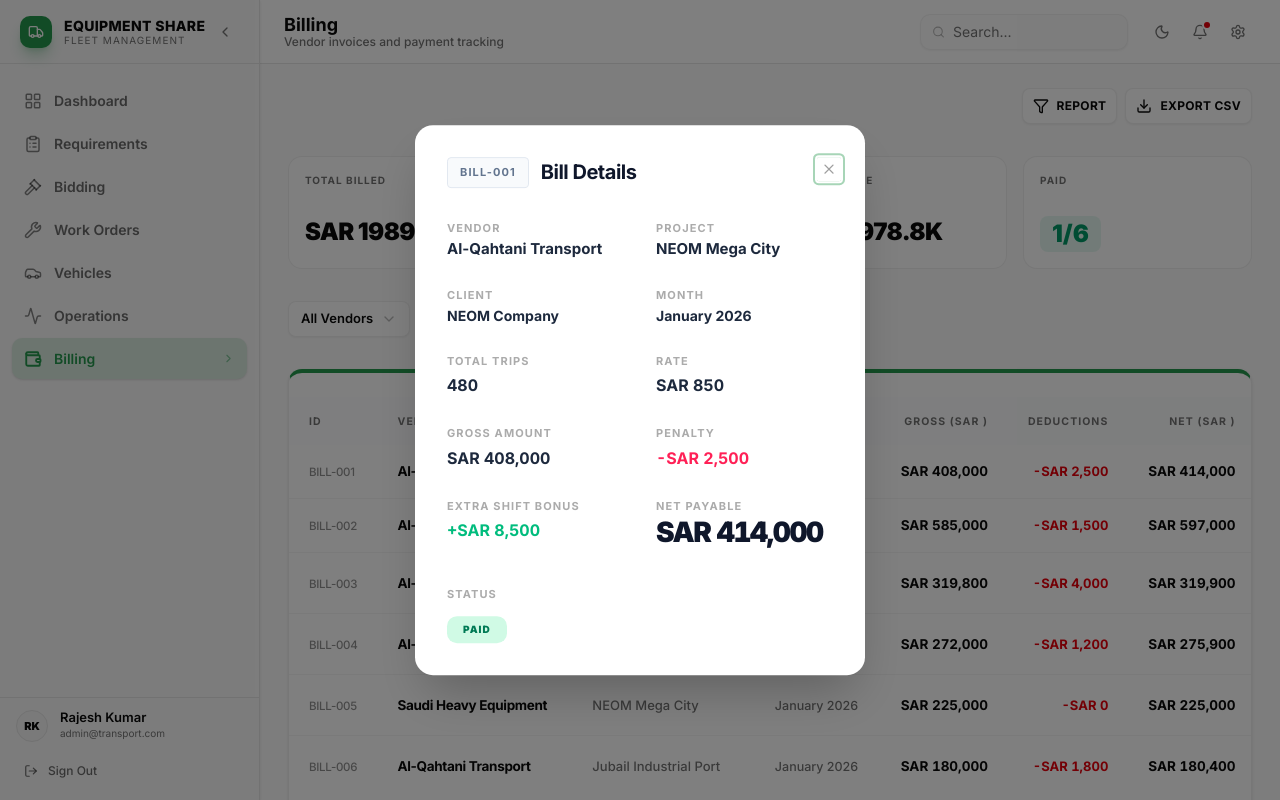
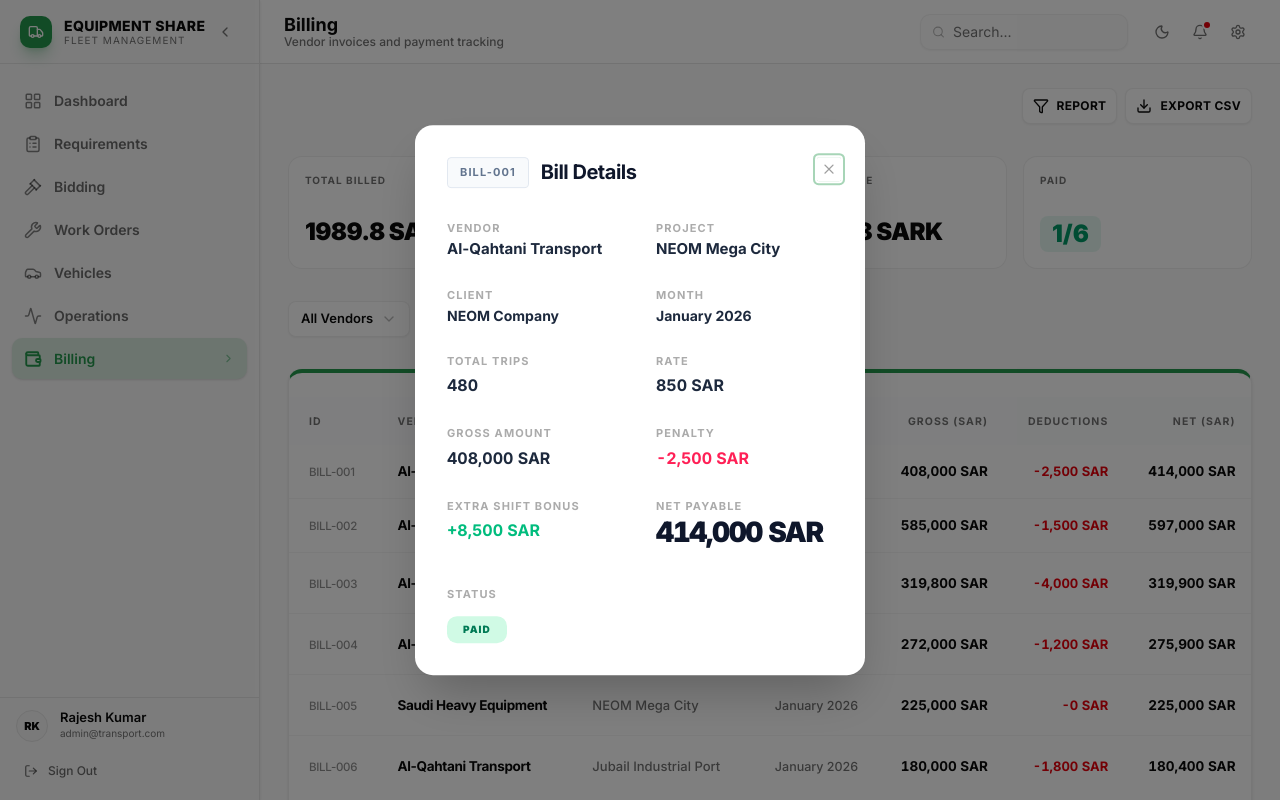
Before and after one commit to awaneesh-anzney/equipmentadmin, a Next.js app: page /billing in a window 1280 px wide. Both pictures are taken after a click on the element 891 px from the left and 471 px from the top of the page. Built offline with nearby package versions, Linux system fonts and the light colour scheme.

Commit message:
changes according to Saudi

```diff
--- a/src/components/bidding/BiddingComparisonTable.tsx
+++ b/src/components/bidding/BiddingComparisonTable.tsx
@@ -50,7 +50,7 @@
                             <TableHead className="px-5 py-3 text-[10.5px] font-bold text-muted-foreground uppercase tracking-widest">Vendor</TableHead>
                             <TableHead className="px-5 py-3 text-[10.5px] font-bold text-muted-foreground uppercase tracking-widest">Equipment</TableHead>
                             <TableHead className="px-5 py-3 text-[10.5px] font-bold text-muted-foreground uppercase tracking-widest text-center">Qty</TableHead>
-                            <TableHead className="px-5 py-3 text-[10.5px] font-bold text-muted-foreground uppercase tracking-widest">Rate (SAR )</TableHead>
+                            <TableHead className="px-5 py-3 text-[10.5px] font-bold text-muted-foreground uppercase tracking-widest">Rate (SAR)</TableHead>
                             <TableHead className="px-5 py-3 text-[10.5px] font-bold text-muted-foreground uppercase tracking-widest text-center hidden md:table-cell">Age</TableHead>
                             <TableHead className="px-5 py-3 text-[10.5px] font-bold text-muted-foreground uppercase tracking-widest hidden md:table-cell">Rating</TableHead>
                             <TableHead className="px-5 py-3 text-[10.5px] font-bold text-muted-foreground uppercase tracking-widest hidden lg:table-cell">Distance</TableHead>
@@ -88,7 +88,7 @@
                                         {bid.vehiclesOffering}
                                     </TableCell>
                                     <TableCell className="px-5 py-4 text-[15px] font-bold text-foreground tabular-nums">
-                                        SAR {bid.rate.toLocaleString()}
+                                        {bid.rate.toLocaleString()} SAR
                                     </TableCell>
                                     <TableCell className="px-5 py-4 text-center text-[13px] text-muted-foreground font-bold hidden md:table-cell">
                                         {bid.vehicleAge}
--- a/src/components/billing/BillingDetailsModal.tsx
+++ b/src/components/billing/BillingDetailsModal.tsx
@@ -81,7 +81,7 @@
                         <div className="space-y-1">
                             <p className="text-[11px] font-bold text-muted-foreground/60 uppercase tracking-widest">Rate</p>
                             <p className="text-[16px] font-bold text-slate-800 dark:text-foreground tabular-nums">
-                                SAR {record.rate.toLocaleString()}
+                                {record.rate.toLocaleString()} SAR
                             </p>
                         </div>
 
@@ -89,7 +89,7 @@
                         <div className="space-y-1">
                             <p className="text-[11px] font-bold text-muted-foreground/60 uppercase tracking-widest">Gross Amount</p>
                             <p className="text-[16px] font-bold text-slate-800 dark:text-foreground tabular-nums">
-                                SAR {record.grossAmount.toLocaleString()}
+                                {record.grossAmount.toLocaleString()} SAR
                             </p>
                         </div>
 
@@ -97,7 +97,7 @@
                         <div className="space-y-1">
                             <p className="text-[11px] font-bold text-muted-foreground/60 uppercase tracking-widest">Penalty</p>
                             <p className="text-[16px] font-bold text-rose-500 tabular-nums">
-                                -SAR {(record.penaltyDeduction + (record.dieselDeduction || 0)).toLocaleString()}
+                                -{(record.penaltyDeduction + (record.dieselDeduction || 0)).toLocaleString()} SAR
                             </p>
                         </div>
 
@@ -105,7 +105,7 @@
                         <div className="space-y-1">
                             <p className="text-[11px] font-bold text-muted-foreground/60 uppercase tracking-widest">Extra Shift Bonus</p>
                             <p className="text-[16px] font-bold text-emerald-500 tabular-nums">
-                                +SAR {(record.extraShiftBonus || 0).toLocaleString()}
+                                +{(record.extraShiftBonus || 0).toLocaleString()} SAR
                             </p>
                         </div>
 
@@ -113,7 +113,7 @@
                         <div className="space-y-1">
                             <p className="text-[11px] font-bold text-muted-foreground/60 uppercase tracking-widest">Net Payable</p>
                             <p className="text-[28px] font-black text-slate-900 dark:text-foreground tracking-tighter tabular-nums leading-none">
-                                SAR {record.netAmount.toLocaleString()}
+                                {record.netAmount.toLocaleString()} SAR
                             </p>
                         </div>
                     </div>
--- a/src/components/billing/BillingStats.tsx
+++ b/src/components/billing/BillingStats.tsx
@@ -15,17 +15,17 @@
     const stats = [
         {
             label: "TOTAL BILLED",
-            value: `SAR ${(totalBilled / 1000).toFixed(1)}K`,
+            value: `${(totalBilled / 1000).toFixed(1)} SARK`,
             color: "text-foreground",
         },
         {
             label: "DEDUCTIONS",
-            value: `SAR ${(totalDeductions / 1000).toFixed(0)}K`,
+            value: `${(totalDeductions / 1000).toFixed(0)} SARK`,
             color: "text-destructive",
         },
         {
             label: "NET PAYABLE",
-            value: `SAR ${((totalBilled - totalDeductions) / 1000).toFixed(1)}K`,
+            value: `${((totalBilled - totalDeductions) / 1000).toFixed(1)} SARK`,
             color: "text-foreground",
         },
         {
--- a/src/components/billing/BillingTable.tsx
+++ b/src/components/billing/BillingTable.tsx
@@ -35,9 +35,9 @@
                                 <TableHead className="px-5 py-3 text-[10.5px] font-bold text-muted-foreground uppercase tracking-widest">Vendor</TableHead>
                                 <TableHead className="px-5 py-3 text-[10.5px] font-bold text-muted-foreground uppercase tracking-widest">Project</TableHead>
                                 <TableHead className="px-5 py-3 text-[10.5px] font-bold text-muted-foreground uppercase tracking-widest text-center">Month</TableHead>
-                                <TableHead className="px-5 py-3 text-[10.5px] font-bold text-muted-foreground uppercase tracking-widest text-right">Gross (SAR )</TableHead>
+                                <TableHead className="px-5 py-3 text-[10.5px] font-bold text-muted-foreground uppercase tracking-widest text-right">Gross (SAR)</TableHead>
                                 <TableHead className="px-5 py-3 text-[10.5px] font-bold text-muted-foreground uppercase tracking-widest text-right">Deductions</TableHead>
-                                <TableHead className="px-5 py-3 text-[10.5px] font-bold text-muted-foreground uppercase tracking-widest text-right">Net (SAR )</TableHead>
+                                <TableHead className="px-5 py-3 text-[10.5px] font-bold text-muted-foreground uppercase tracking-widest text-right">Net (SAR)</TableHead>
                                 <TableHead className="px-5 py-3 text-[10.5px] font-bold text-muted-foreground uppercase tracking-widest text-center">Status</TableHead>
                                 <TableHead className="px-5 py-3 text-[10.5px] font-bold text-muted-foreground uppercase tracking-widest text-right">Action</TableHead>
                             </TableRow>
@@ -62,13 +62,13 @@
                                         <span className="text-[12.5px] font-medium text-muted-foreground">{record.month}</span>
                                     </TableCell>
                                     <TableCell className="px-5 py-4 text-right w-[120px] whitespace-nowrap">
-                                        <span className="text-[13.5px] font-bold text-foreground tabular-nums">SAR {record.grossAmount.toLocaleString()}</span>
+                                        <span className="text-[13.5px] font-bold text-foreground tabular-nums">{record.grossAmount.toLocaleString()} SAR</span>
                                     </TableCell>
                                     <TableCell className="px-5 py-4 text-right w-[120px] whitespace-nowrap">
-                                        <span className="text-[13px] font-bold text-destructive tabular-nums">-SAR {(record.penaltyDeduction + record.dieselDeduction).toLocaleString()}</span>
+                                        <span className="text-[13px] font-bold text-destructive tabular-nums">-{(record.penaltyDeduction + record.dieselDeduction).toLocaleString()} SAR</span>
                                     </TableCell>
                                     <TableCell className="px-5 py-4 text-right w-[120px] whitespace-nowrap">
-                                        <span className="text-[13.5px] font-bold text-foreground tabular-nums">SAR {record.netAmount.toLocaleString()}</span>
+                                        <span className="text-[13.5px] font-bold text-foreground tabular-nums">{record.netAmount.toLocaleString()} SAR</span>
                                     </TableCell>
                                     <TableCell className="px-5 py-4 text-center w-[130px] whitespace-nowrap">
                                         <Badge
--- a/src/components/dashboard/QuickStats.tsx
+++ b/src/components/dashboard/QuickStats.tsx
@@ -13,7 +13,7 @@
     },
     {
         label: "Pending Payments",
-        value: "SAR 930K",
+        value: "925,600 SAR",
         icon: Banknote,
         iconClass: "text-chart-4",
         bgClass: "bg-chart-4/10",
--- a/src/components/dashboard/RevenueTrendChart.tsx
+++ b/src/components/dashboard/RevenueTrendChart.tsx
@@ -26,7 +26,7 @@
 
 const chartConfig = {
     revenue: {
-        label: "Revenue (SAR 100K)",
+        label: "Revenue (SAR)",
         color: "var(--primary)",
     },
 } satisfies ChartConfig;
--- a/src/components/dashboard/StatsRow.tsx
+++ b/src/components/dashboard/StatsRow.tsx
@@ -7,7 +7,7 @@
     { label: "Total Requirements", value: "5", trend: "+2", trendLabel: "vs last month", icon: FileText, trendUp: true },
     { label: "Active Vehicles", value: "44/52", trend: "Deployed on-site", trendLabel: "", icon: Truck, trendUp: true },
     { label: "Pending Bids", value: "12", trend: "+5", trendLabel: "New this week", icon: Gavel, trendUp: true },
-    { label: "Monthly Revenue", value: "SAR 4.32M", trend: "+12%", trendLabel: "vs last month", icon: Banknote, trendUp: true },
+    { label: "Monthly Revenue", value: "4,323,500 SAR", trend: "+12%", trendLabel: "vs last month", icon: Banknote, trendUp: true },
 ];
 
 interface StatItem {
--- a/src/components/requirements/RequirementDetailsModal.tsx
+++ b/src/components/requirements/RequirementDetailsModal.tsx
@@ -123,7 +123,7 @@
                                             vendor={bid.vendorName}
                                             equipment={bid.vehicleCategory}
                                             qty={bid.vehiclesOffering}
-                                            rate={`SAR ${bid.rate.toLocaleString()}`}
+                                            rate={`${bid.rate.toLocaleString()} SAR`}
                                             rating={bid.rating}
                                             status={bid.status}
                                             statusColor={
--- a/src/components/work-orders/WorkOrderCard.tsx
+++ b/src/components/work-orders/WorkOrderCard.tsx
@@ -84,7 +84,7 @@
 
                 <div className="flex flex-col gap-1">
                     <span className="text-[10px] uppercase tracking-[0.15em] font-bold text-muted-foreground/50">Rate</span>
-                    <span className="text-[13.5px] font-bold text-foreground/80 tabular-nums">SAR {workOrder.rate.toLocaleString()}/{workOrder.rateType.split(' ')[1]}</span>
+                    <span className="text-[13.5px] font-bold text-foreground/80 tabular-nums">{workOrder.rate.toLocaleString()} SAR/{workOrder.rateType.split(' ')[1]}</span>
                 </div>
 
                 <div className="flex flex-col gap-1">
--- a/src/components/work-orders/WorkOrderDetailsModal.tsx
+++ b/src/components/work-orders/WorkOrderDetailsModal.tsx
@@ -35,7 +35,7 @@
                         <InfoItem label="Project" value={workOrder.projectName} />
                         <InfoItem label="Client" value={workOrder.clientName} />
                         <InfoItem label="Equipment" value={`${workOrder.vehicleCategory} × ${workOrder.quantity}`} />
-                        <InfoItem label="Rate" value={`SAR ${workOrder.rate.toLocaleString()} ${workOrder.rateType}`} />
+                        <InfoItem label="Rate" value={`${workOrder.rate.toLocaleString()} ${workOrder.rateType} SAR`} />
                         <InfoItem label="Validity" value={workOrder.validity} />
                         <InfoItem label="Penalty" value={workOrder.penaltyClause} />
                         <InfoItem label="Payment" value={workOrder.paymentCycle} />
```
Also changed, not shown: src/data/mockData.ts (+12 -12 lines).
